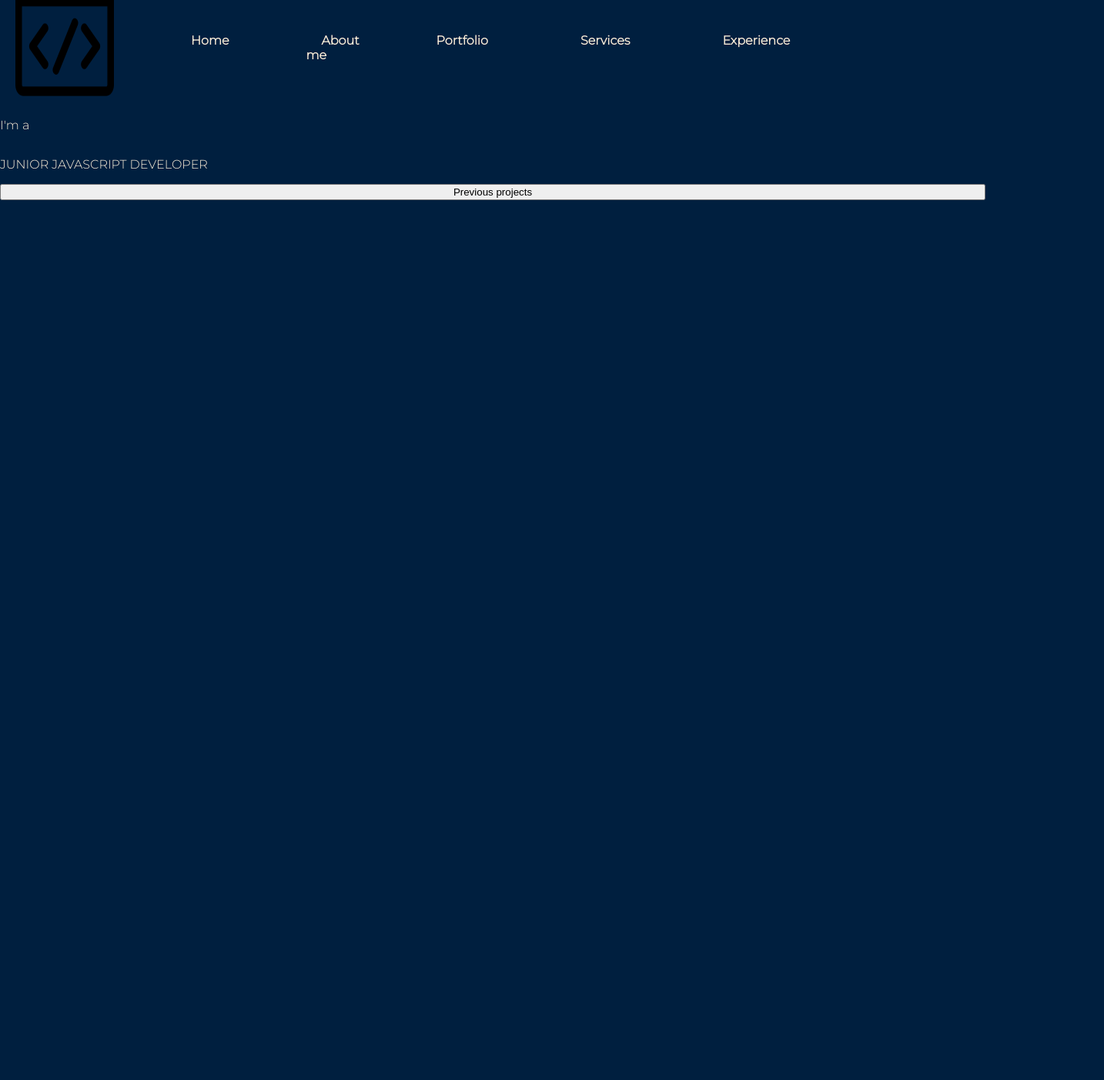
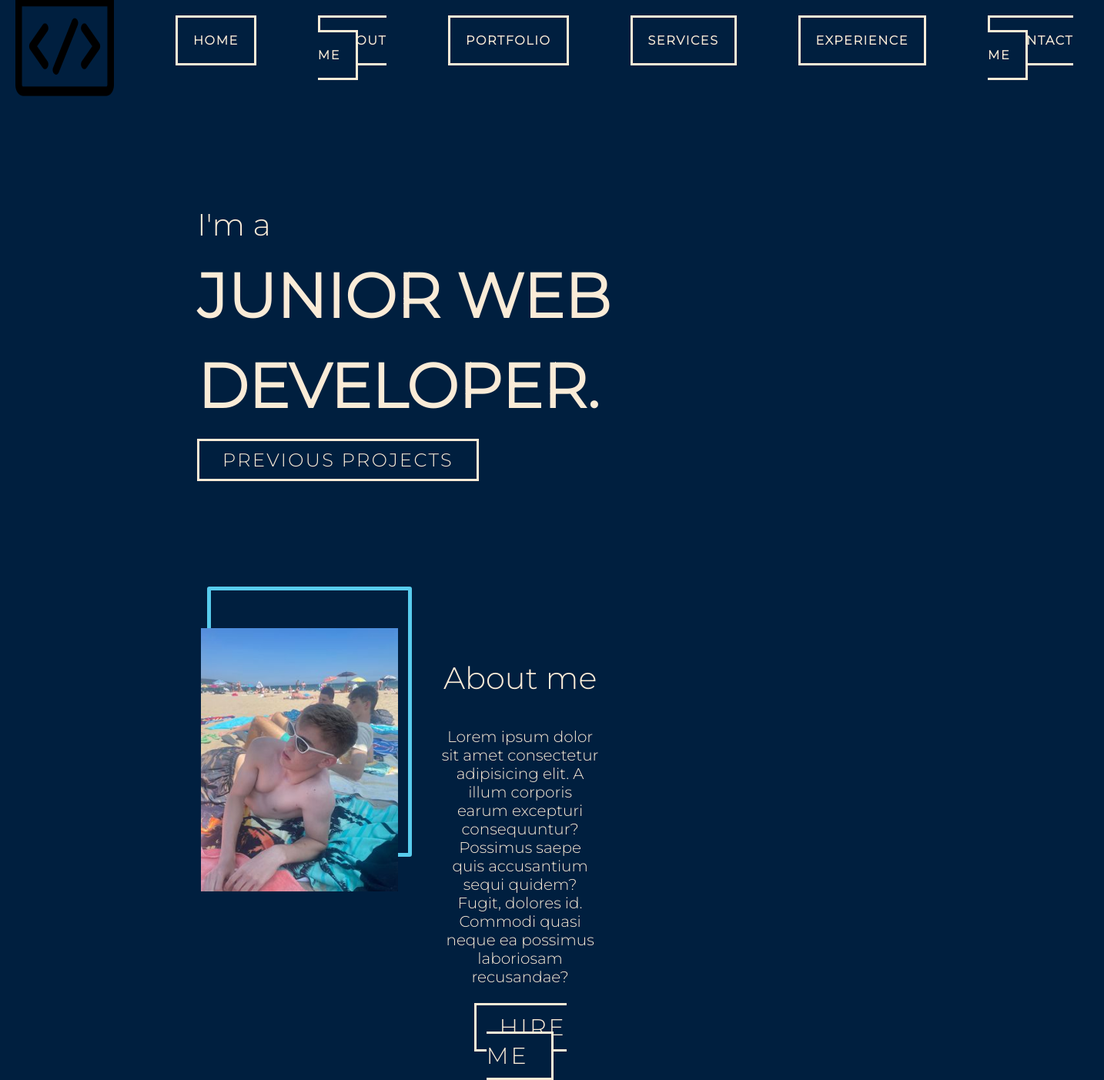
Before and after one commit to David19782/porfolio, a plain HTML site: page index.html in a window 1280 px wide. Shown: the part 67-1470 px from the top of the page at 77% size, 1434 px wide, since content can reach past the window. Before the commit the page ends 800 px from the top, so only its background shows below. Drawn offline with Linux system fonts and the light colour scheme.

Commit message:
Update index.html
edit html: add another section

```diff
--- a/index.html
+++ b/index.html
@@ -10,21 +10,38 @@
         <div class = "header">
             <img class = "logo" src="img/logo.png" alt="">
             <ul>
-                <li><a>Home</a></li>
-                <li><a>About me</a></li>
-                <li><a>Portfolio</a></li>
-                <li><a>Services</a></li>
-                <li><a>Experience</a></li>
+                <li ><a class = "btn-good">Home</a></li>
+                <li><a class = "btn-good">About me</a></li>
+                <li><a class = "btn-good">Portfolio</a></li>
+                <li><a class = "btn-good">Services</a></li>
+                <li><a class = "btn-good">Experience</a></li>
+                <li><a class = "btn-good">Contact me</a></li>
+
             </ul>
         </div>
 
-        <div class="home">
-            <p>I'm a</p>
-            <p>JUNIOR JAVASCRIPT DEVELOPER</p>
-            <div class = "dot"></div>
-            <button class = "btn-projects">Previous projects</button>
+        <div class="section home">
+            <div class="text">
+                <p class = "p1">I'm a</p>
+                <p class = "p2">JUNIOR WEB</p>
+                <div class="dev">
+                    <p class = "p2">DEVELOPER</p>
+                    <div class = "dot"><p class = "p2 dot">.</p></div>
+                </div>
+
+            </div>
+            <a class = "btn-good"><span>Previous projects</span><i></i></a>
         </div>
-
+        <div class="section about">
+            <div class="img">
+                <img src="./img/Plaj.jpg" alt="">
+            </div>
+            <div class="text">
+                <h3>About me</h3>
+                <p>Lorem ipsum dolor sit amet consectetur adipisicing elit. A illum corporis earum excepturi consequuntur? Possimus saepe quis accusantium sequi quidem? Fugit, dolores id. Commodi quasi neque ea possimus laboriosam recusandae?</p>
+                <a class = "btn-good" ><span>Hire me</span></a>
+            </div>
+        </div>
 
     </body>
 </html>
```
